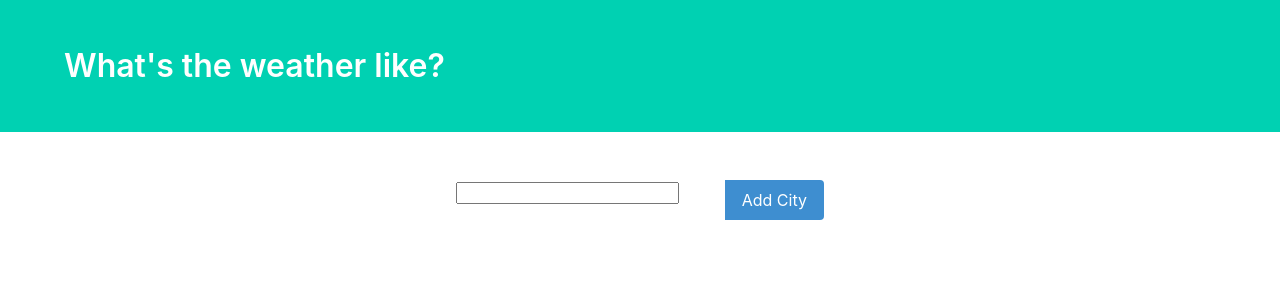
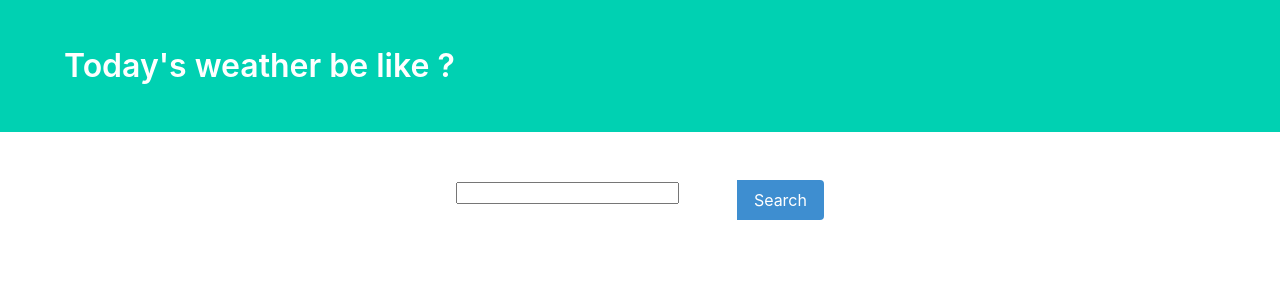
Before and after one commit to amupanchal/Django_weatherApp, a Django app: template weather/templates/weather/weather.html in a window 1280 px wide. Shown: the top 281 px of the page. Run offline with Django 3.2, Linux system fonts and the light colour scheme; the template is opened without the code that fills it: most values are stand-ins (such as "Sample title", 1, 10 or a date in 2020); form fields are guessed from the names that the template uses; some libraries are stand-ins or nearby versions.

Commit message:
initial commit

```diff
--- a/weather/templates/weather/weather.html
+++ b/weather/templates/weather/weather.html
@@ -14,7 +14,7 @@
         <div class="hero-body">
             <div class="container">
                 <h1 class="title">
-                    What's the weather like?
+                     Today's weather be like ?
                 </h1>
             </div>
         </div>
@@ -31,7 +31,7 @@
                             </div>
                             <div class="control">
                                 <button type="submit" class="button is-info">
-                                    Add City
+                                    Search
                                 </button>
                             </div>
                         </div>
@@ -57,7 +57,7 @@
                                     <p>
                                         <span class="title">{{ city_weather.city }}</span>
                                         <br>
-                                       <span class="subtitle">{{ city_weather.temperature }}° C</span>
+                                       <span class="subtitle">{{ city_weather.temperature }}° F</span>
                                        <br> {{ city_weather.description }}
                                     </p>
                                 </div>
```
Also changed, not shown: db.sqlite3.
